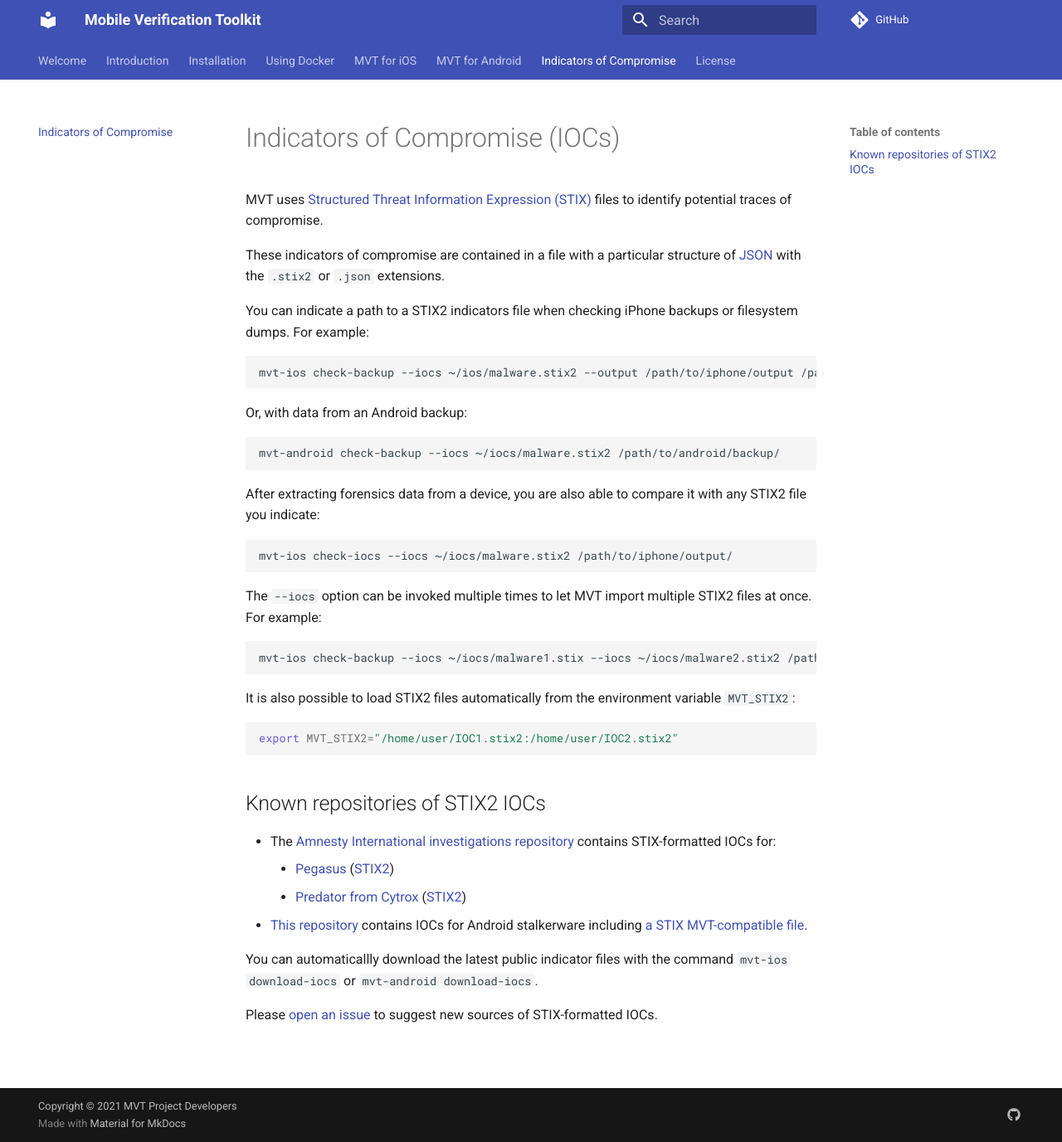
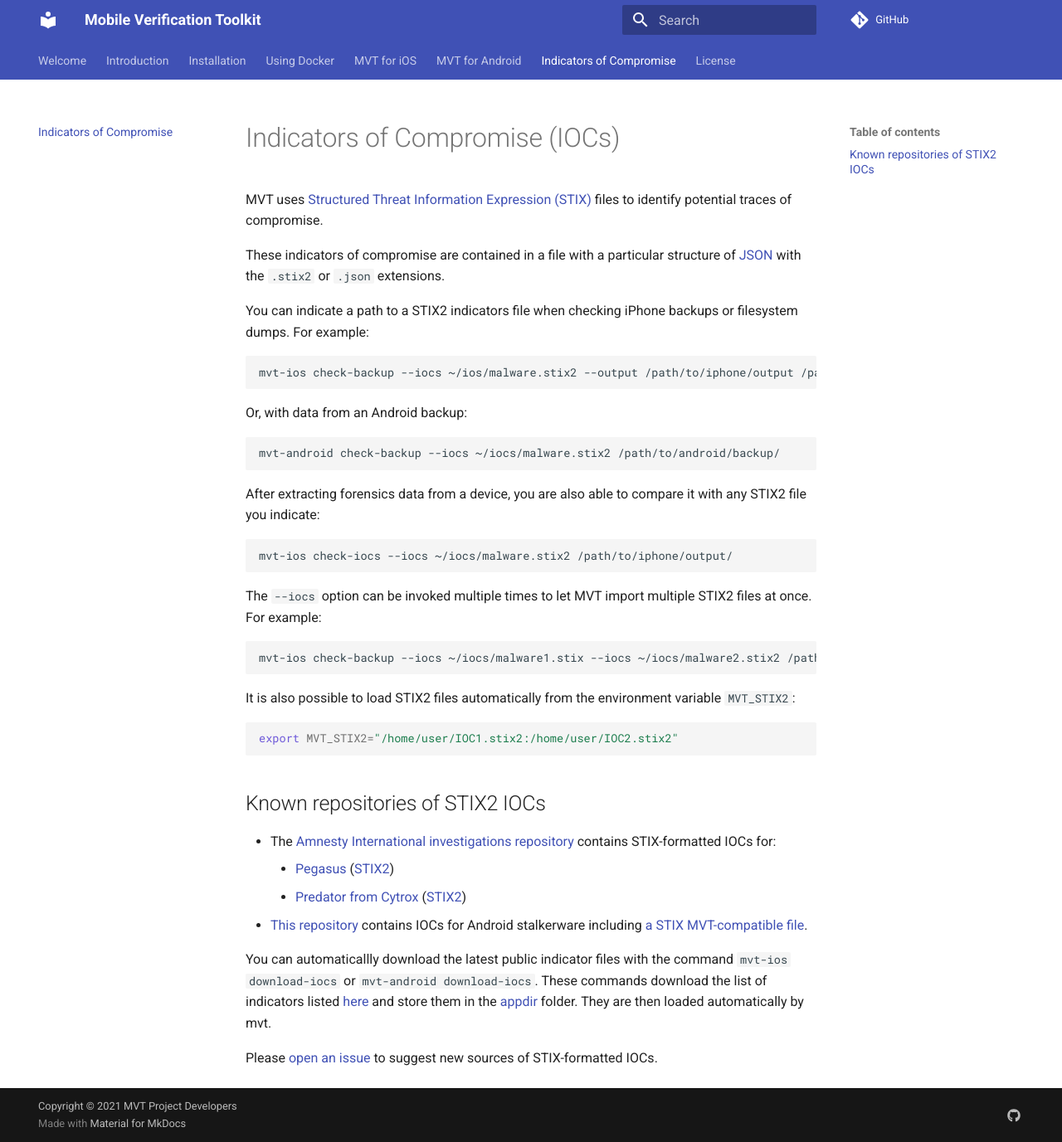
Before and after one commit to mvt-project/mvt, an MkDocs documentation site: the page built from docs/iocs.md, in a window 1280 px wide and 1377 px high. Shown: the whole window at 83% size. Built offline with MkDocs 1.6.1 and Material for MkDocs 9.7.7, drawn with Linux system fonts in a browser that asks for light colours; comment, search, counter and statistics services are not loaded.

Commit message:
Adds more details on the download-iocs command

```diff
--- a/docs/iocs.md
+++ b/docs/iocs.md
@@ -41,6 +41,6 @@
     - [Predator from Cytrox](https://citizenlab.ca/2021/12/pegasus-vs-predator-dissidents-doubly-infected-iphone-reveals-cytrox-mercenary-spyware/) ([STIX2](https://raw.githubusercontent.com/AmnestyTech/investigations/master/2021-12-16_cytrox/cytrox.stix2))
 - [This repository](https://github.com/Te-k/stalkerware-indicators) contains IOCs for Android stalkerware including [a STIX MVT-compatible file](https://raw.githubusercontent.com/Te-k/stalkerware-indicators/master/stalkerware.stix2).
 
-You can automaticallly download the latest public indicator files with the command `mvt-ios download-iocs` or `mvt-android download-iocs`.
+You can automaticallly download the latest public indicator files with the command `mvt-ios download-iocs` or `mvt-android download-iocs`. These commands download the list of indicators listed [here](https://github.com/mvt-project/mvt/blob/main/public_indicators.json) and store them in the [appdir](https://pypi.org/project/appdirs/) folder. They are then loaded automatically by mvt.
 
 Please [open an issue](https://github.com/mvt-project/mvt/issues/) to suggest new sources of STIX-formatted IOCs.
```
